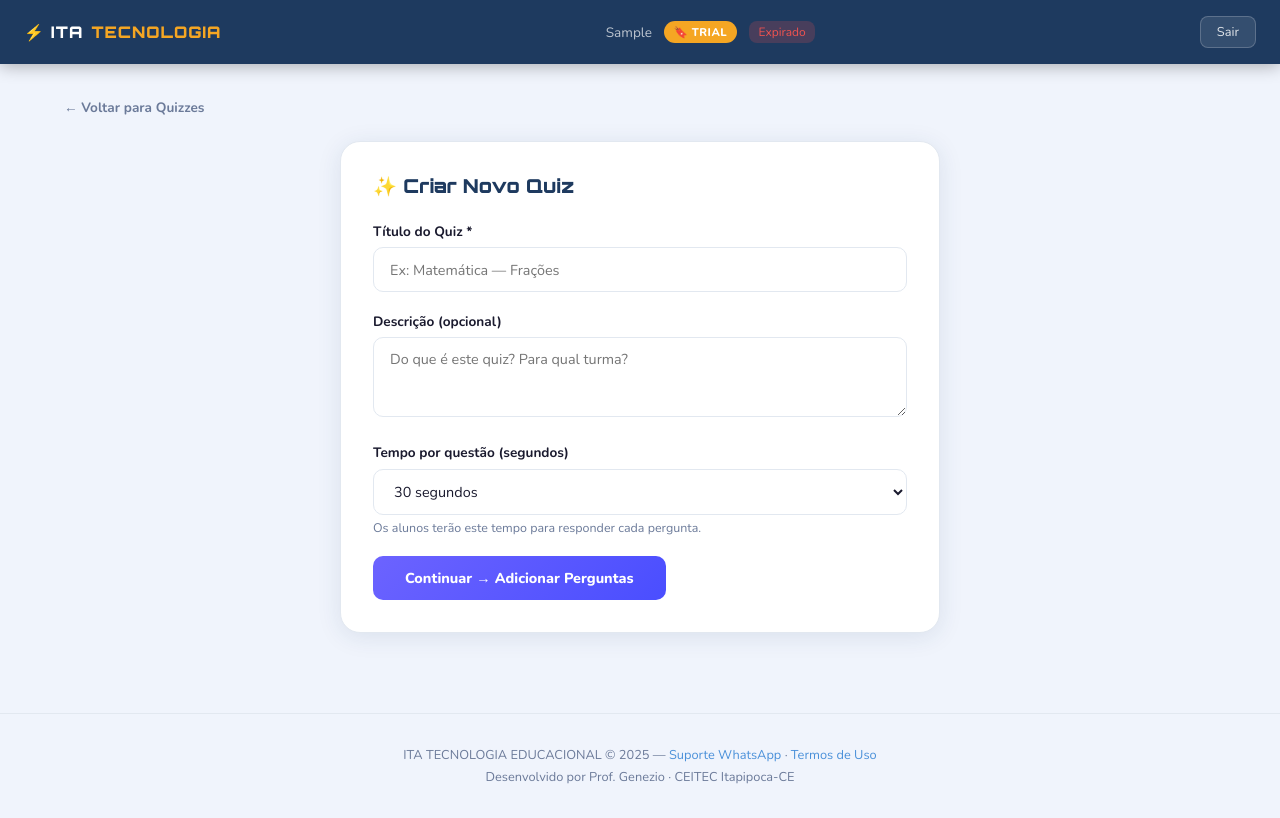
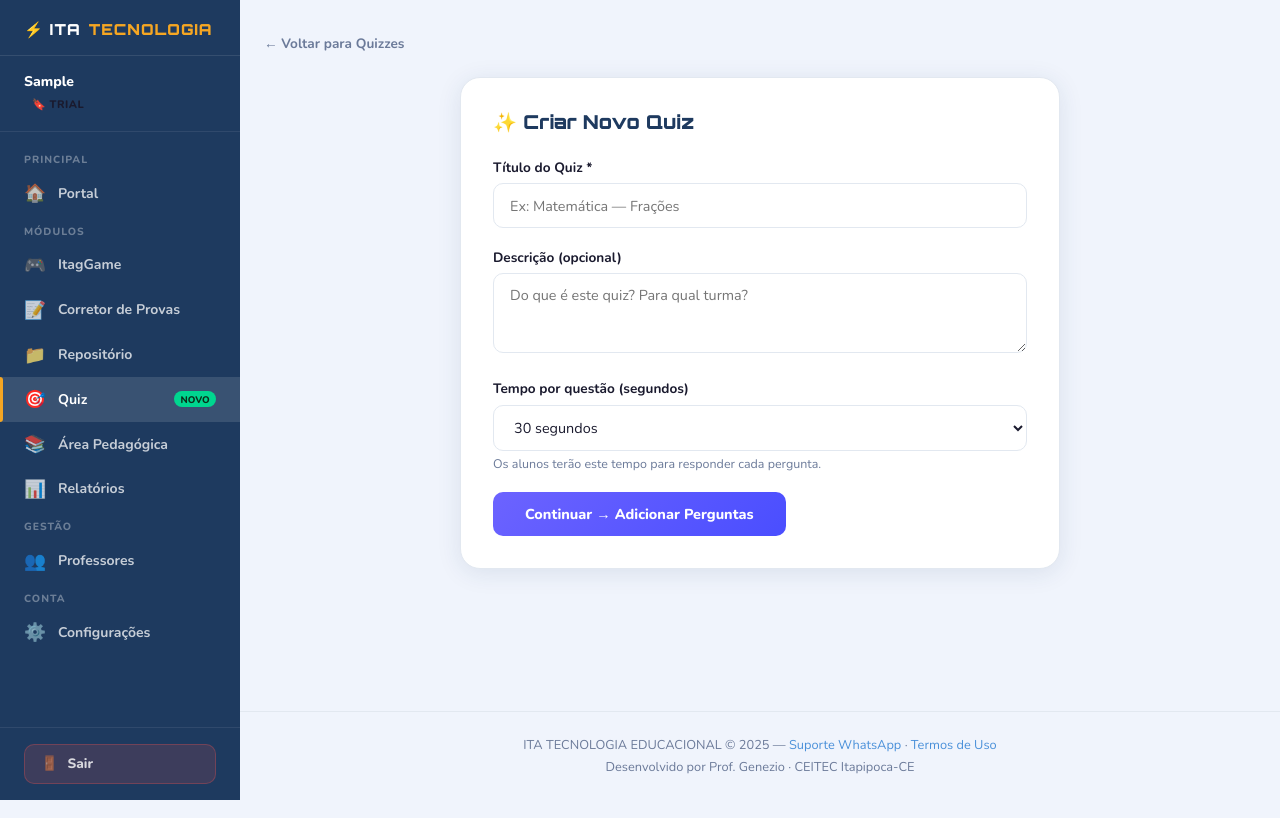
Before and after one commit to itagamificaedu-cpu/ceitec-id-sistem, a Django app: page /quiz/criar/ in a window 1280 px wide. Run offline with Django 5.2, Linux system fonts and the light colour scheme; the visitor is signed in with stand-in values (Sample User, id 1).

Commit message:
feat: adiciona sidebar de navegacao ao dashboard com todos os modulos
- Menu lateral fixo com ItagGame, Corretor, Repositório, Quiz, Pedagógico, Relatórios
- Item ativo destacado conforme a URL atual
- Badge "Novo" no Quiz
- Responsivo: colapsa em hamburger no mobile
- Sair no rodapé da sidebar

Co-Authored-By: Claude Sonnet 4.6 <noreply@anthropic.com>

```diff
--- a/plataforma/ita_core/templates/ita_core/base_portal.html
+++ b/plataforma/ita_core/templates/ita_core/base_portal.html
@@ -22,6 +22,7 @@
       --muted:         #6b7a99;
       --border:        #e2e8f0;
       --shadow:        0 4px 24px rgba(30,58,95,.10);
+      --sidebar-w:     240px;
     }
     *, *::before, *::after { box-sizing: border-box; margin: 0; padding: 0; }
     body {
@@ -29,86 +30,216 @@
       background: var(--bg);
       color: var(--text);
       min-height: 100vh;
+      display: flex;
     }
-    /* TOPBAR */
-    .topbar {
+
+    /* ── SIDEBAR ── */
+    .sidebar {
+      width: var(--sidebar-w);
+      min-height: 100vh;
       background: var(--azul-escuro);
-      padding: 0 1.5rem;
-      height: 64px;
       display: flex;
-      align-items: center;
-      justify-content: space-between;
-      position: sticky;
-      top: 0;
-      z-index: 100;
-      box-shadow: 0 2px 16px rgba(0,0,0,.3);
+      flex-direction: column;
+      position: fixed;
+      top: 0; left: 0; bottom: 0;
+      z-index: 200;
+      transition: transform .3s ease;
+      overflow-y: auto;
     }
-    .topbar-logo {
+    .sidebar-logo {
+      padding: 1.25rem 1.5rem 1rem;
       font-family: 'Orbitron', sans-serif;
       font-weight: 900;
-      font-size: 1rem;
+      font-size: .95rem;
       color: #fff;
       letter-spacing: 1px;
+      text-decoration: none;
       display: flex;
       align-items: center;
       gap: .5rem;
-      text-decoration: none;
+      border-bottom: 1px solid rgba(255,255,255,.1);
+      flex-shrink: 0;
     }
-    .topbar-logo span { color: var(--laranja); }
-    .topbar-center {
+    .sidebar-logo span { color: var(--laranja); }
+
+    /* Info do usuário */
+    .sidebar-user {
+      padding: 1rem 1.5rem;
+      border-bottom: 1px solid rgba(255,255,255,.08);
+      flex-shrink: 0;
+    }
+    .sidebar-user .user-name {
+      font-weight: 800;
+      font-size: .875rem;
+      color: #fff;
+      white-space: nowrap;
+      overflow: hidden;
+      text-overflow: ellipsis;
+    }
+    .sidebar-user .user-plano {
+      margin-top: .25rem;
+      display: inline-block;
+      font-size: .68rem;
+      font-weight: 800;
+      text-transform: uppercase;
+      letter-spacing: .5px;
+      padding: .15rem .5rem;
+      border-radius: 20px;
+    }
+    .sidebar-user .user-plano.trial    { background: #78909c; color: #fff; }
+    .sidebar-user .user-plano.professor{ background: var(--laranja); color: #fff; }
+    .sidebar-user .user-plano.escola   { background: var(--verde-ok); color: #0a2e1a; }
+
+    /* Seção de nav */
+    .sidebar-nav {
+      flex: 1;
+      padding: .75rem 0;
+      overflow-y: auto;
+    }
+    .nav-section-label {
+      padding: .5rem 1.5rem .25rem;
+      font-size: .65rem;
+      font-weight: 900;
+      text-transform: uppercase;
+      letter-spacing: 1px;
+      color: rgba(255,255,255,.35);
+    }
+    .nav-item {
       display: flex;
       align-items: center;
       gap: .75rem;
-      font-size: .85rem;
-      color: rgba(255,255,255,.7);
+      padding: .65rem 1.5rem;
+      color: rgba(255,255,255,.75);
+      text-decoration: none;
+      font-weight: 700;
+      font-size: .875rem;
+      transition: background .15s, color .15s;
+      position: relative;
+      cursor: pointer;
+      border: none;
+      background: none;
+      width: 100%;
+      text-align: left;
+      font-family: 'Nunito', sans-serif;
     }
-    .badge-plano {
+    .nav-item:hover { background: rgba(255,255,255,.08); color: #fff; }
+    .nav-item.ativo {
+      background: rgba(255,255,255,.12);
+      color: #fff;
+    }
+    .nav-item.ativo::before {
+      content: '';
+      position: absolute;
+      left: 0; top: 0; bottom: 0;
+      width: 3px;
+      background: var(--laranja);
+      border-radius: 0 4px 4px 0;
+    }
+    .nav-item .nav-icon { font-size: 1.1rem; flex-shrink: 0; width: 22px; text-align: center; }
+    .nav-item .nav-badge {
+      margin-left: auto;
       background: var(--laranja);
       color: #fff;
-      font-weight: 800;
-      font-size: .7rem;
-      padding: .2rem .6rem;
-      border-radius: 20px;
-      letter-spacing: .5px;
+      font-size: .6rem;
+      font-weight: 900;
+      padding: .1rem .4rem;
+      border-radius: 999px;
       text-transform: uppercase;
     }
-    .badge-plano.trial { background: #78909c; }
-    .badge-plano.escola { background: var(--verde-ok); color: #0a2e1a; }
-    .dias-restantes {
-      background: rgba(255,255,255,.12);
-      border-radius: 8px;
-      padding: .2rem .6rem;
-      font-size: .75rem;
+    .nav-item .nav-badge.novo { background: var(--verde-ok); color: #0a2e1a; }
+
+    /* Rodapé da sidebar */
+    .sidebar-footer {
+      padding: 1rem 1.5rem;
+      border-top: 1px solid rgba(255,255,255,.08);
+      flex-shrink: 0;
+    }
+    .btn-logout-side {
+      display: flex;
+      align-items: center;
+      gap: .6rem;
+      width: 100%;
+      padding: .6rem 1rem;
+      background: rgba(239,83,80,.15);
+      border: 1px solid rgba(239,83,80,.3);
+      border-radius: 10px;
       color: rgba(255,255,255,.8);
-    }
-    .dias-restantes.critico { color: var(--vermelho-err); background: rgba(239,83,80,.2); }
-    .topbar-right { display: flex; align-items: center; gap: 1rem; }
-    .btn-logout {
-      background: rgba(255,255,255,.1);
-      color: rgba(255,255,255,.85);
-      border: 1px solid rgba(255,255,255,.2);
-      padding: .35rem 1rem;
-      border-radius: 8px;
-      font-size: .8rem;
+      font-size: .85rem;
+      font-weight: 800;
       font-family: 'Nunito', sans-serif;
       cursor: pointer;
       text-decoration: none;
-      transition: all .2s;
+      transition: background .2s;
     }
-    .btn-logout:hover { background: rgba(239,83,80,.3); color: #fff; border-color: var(--vermelho-err); }
-    /* CONTEÚDO PRINCIPAL */
-    .main-content { padding: 2rem 1.5rem; max-width: 1200px; margin: 0 auto; }
-    /* CARDS */
+    .btn-logout-side:hover { background: rgba(239,83,80,.35); color: #fff; }
+
+    /* ── TOPBAR MOBILE ── */
+    .topbar-mobile {
+      display: none;
+      position: fixed;
+      top: 0; left: 0; right: 0;
+      height: 56px;
+      background: var(--azul-escuro);
+      z-index: 150;
+      align-items: center;
+      justify-content: space-between;
+      padding: 0 1rem;
+      box-shadow: 0 2px 16px rgba(0,0,0,.3);
+    }
+    .topbar-mobile .logo-mobile {
+      font-family: 'Orbitron', sans-serif;
+      font-weight: 900;
+      font-size: .85rem;
+      color: #fff;
+      text-decoration: none;
+    }
+    .topbar-mobile .logo-mobile span { color: var(--laranja); }
+    .btn-menu {
+      background: none;
+      border: none;
+      color: #fff;
+      font-size: 1.5rem;
+      cursor: pointer;
+      padding: .25rem;
+      line-height: 1;
+    }
+
+    /* Overlay mobile */
+    .sidebar-overlay {
+      display: none;
+      position: fixed;
+      inset: 0;
+      background: rgba(0,0,0,.5);
+      z-index: 190;
+    }
+    .sidebar-overlay.ativo { display: block; }
+
+    /* ── ÁREA PRINCIPAL ── */
+    .page-wrapper {
+      margin-left: var(--sidebar-w);
+      flex: 1;
+      min-width: 0;
+      display: flex;
+      flex-direction: column;
+    }
+    .main-content {
+      padding: 2rem 1.5rem;
+      max-width: 1200px;
+      margin: 0 auto;
+      width: 100%;
+      flex: 1;
+    }
+
+    /* ── COMPONENTES REUTILIZÁVEIS ── */
     .card {
       background: var(--card);
       border-radius: 16px;
       box-shadow: var(--shadow);
       border: 1px solid var(--border);
     }
-    /* TOAST */
     .toast-container {
       position: fixed;
-      top: 80px;
+      top: 1.25rem;
       right: 1.5rem;
       z-index: 9999;
       display: flex;
@@ -129,17 +260,16 @@
     .toast.warning { background: var(--amarelo-aviso); color: #3a2000; }
     .toast.info    { background: var(--azul-claro); color: #fff; }
     @keyframes slideIn { from { transform: translateX(120%); opacity:0; } to { transform: translateX(0); opacity:1; } }
-    /* FOOTER */
+
     .footer {
       text-align: center;
-      padding: 2rem 1rem;
+      padding: 1.5rem 1rem;
       color: var(--muted);
       font-size: .8rem;
       border-top: 1px solid var(--border);
-      margin-top: 3rem;
+      margin-top: 2rem;
     }
     .footer a { color: var(--azul-claro); text-decoration: none; }
-    /* BREADCRUMB */
     .breadcrumb {
       display: flex;
       align-items: center;
@@ -150,41 +280,97 @@
     }
     .breadcrumb a { color: var(--azul-claro); text-decoration: none; }
     .breadcrumb span { color: var(--text); font-weight: 700; }
-    @media (max-width: 640px) {
-      .topbar-center { display: none; }
-      .topbar-logo { font-size: .85rem; }
+
+    /* ── RESPONSIVO ── */
+    @media (max-width: 768px) {
+      .sidebar { transform: translateX(-100%); }
+      .sidebar.aberta { transform: translateX(0); }
+      .topbar-mobile { display: flex; }
+      .page-wrapper { margin-left: 0; padding-top: 56px; }
+      .main-content { padding: 1.25rem 1rem; }
     }
   </style>
   {% block extra_css %}{% endblock %}
 </head>
 <body>
 
-<!-- TOPBAR -->
-<header class="topbar">
-  <a href="/portal/" class="topbar-logo">⚡ ITA <span>TECNOLOGIA</span></a>
-
-  <div class="topbar-center">
-    {% if usuario %}
-      <span>{{ usuario.first_name|default:usuario.email }}</span>
-      {% if plano_atual %}
-        <span class="badge-plano {% if plano_atual == 'escola' %}escola{% elif plano_atual == 'trial' %}trial{% endif %}">
-          {% if plano_atual == 'escola' %}🏫 ESCOLA{% elif plano_atual == 'professor' %}🎓 PROFESSOR{% else %}🔖 TRIAL{% endif %}
-        </span>
-      {% endif %}
-      {% if dias_restantes is not None %}
-        <span class="dias-restantes {% if dias_restantes <= 5 %}critico{% endif %}">
-          {% if dias_restantes > 0 %}{{ dias_restantes }} dia{{ dias_restantes|pluralize:"s" }} restante{{ dias_restantes|pluralize:"s" }}{% else %}Expirado{% endif %}
-        </span>
-      {% endif %}
-    {% endif %}
+<!-- TOPBAR MOBILE -->
+<div class="topbar-mobile">
+  <a href="/portal/" class="logo-mobile">⚡ ITA <span>TECNOLOGIA</span></a>
+  <button class="btn-menu" onclick="toggleSidebar()" aria-label="Menu">☰</button>
 </div>
 
-  <div class="topbar-right">
+<!-- OVERLAY MOBILE -->
+<div class="sidebar-overlay" id="overlay" onclick="toggleSidebar()"></div>
+
+<!-- ── SIDEBAR ── -->
+<aside class="sidebar" id="sidebar">
+
+  <a href="/portal/" class="sidebar-logo">⚡ ITA <span>TECNOLOGIA</span></a>
+
   {% if usuario %}
-      <a href="/logout/" class="btn-logout">Sair</a>
+  <div class="sidebar-user">
+    <div class="user-name">{{ usuario.first_name|default:usuario.email }}</div>
+    <span class="user-plano {{ plano_atual|default:'trial' }}">
+      {% if plano_atual == 'escola' %}🏫 Escola
+      {% elif plano_atual == 'professor' %}🎓 Professor
+      {% else %}🔖 Trial{% endif %}
+    </span>
+  </div>
   {% endif %}
+
+  <nav class="sidebar-nav">
+
+    <div class="nav-section-label">Principal</div>
+    <a href="/portal/" class="nav-item {% if request.path == '/portal/' %}ativo{% endif %}">
+      <span class="nav-icon">🏠</span> Portal
+    </a>
+
+    <div class="nav-section-label">Módulos</div>
+    <a href="/itagame/" class="nav-item {% if '/itagame/' in request.path %}ativo{% endif %}">
+      <span class="nav-icon">🎮</span> ItagGame
+    </a>
+    <a href="/corretor/" class="nav-item {% if '/corretor/' in request.path %}ativo{% endif %}">
+      <span class="nav-icon">📝</span> Corretor de Provas
+    </a>
+    <a href="/ferramentas/" class="nav-item {% if '/ferramentas/' in request.path %}ativo{% endif %}">
+      <span class="nav-icon">📁</span> Repositório
+    </a>
+    <a href="/quiz/" class="nav-item {% if '/quiz/' in request.path %}ativo{% endif %}">
+      <span class="nav-icon">🎯</span> Quiz
+      <span class="nav-badge novo">Novo</span>
+    </a>
+    <a href="/pedagogico/" class="nav-item {% if '/pedagogico/' in request.path %}ativo{% endif %}">
+      <span class="nav-icon">📚</span> Área Pedagógica
+    </a>
+    <a href="/relatorios/" class="nav-item {% if '/relatorios/' in request.path %}ativo{% endif %}">
+      <span class="nav-icon">📊</span> Relatórios
+    </a>
+
+    {% if usuario and usuario.is_staff or usuario and usuario.is_superuser %}
+    <div class="nav-section-label">Gestão</div>
+    <a href="/gestao-professores/" class="nav-item {% if '/gestao-professores/' in request.path %}ativo{% endif %}">
+      <span class="nav-icon">👥</span> Professores
+    </a>
+    {% endif %}
+
+    <div class="nav-section-label">Conta</div>
+    <a href="/accounts/perfil/" class="nav-item {% if '/accounts/perfil/' in request.path %}ativo{% endif %}">
+      <span class="nav-icon">⚙️</span> Configurações
+    </a>
+
+  </nav>
+
+  <div class="sidebar-footer">
+    <a href="/logout/" class="btn-logout-side">
+      <span>🚪</span> Sair
+    </a>
   </div>
-</header>
+
+</aside>
+
+<!-- ── CONTEÚDO PRINCIPAL ── -->
+<div class="page-wrapper">
 
   <!-- TOASTS -->
   <div class="toast-container" id="toasts">
@@ -195,12 +381,10 @@
     {% endif %}
   </div>
 
-<!-- CONTEÚDO -->
   <main class="main-content">
     {% block content %}{% endblock %}
   </main>
 
-<!-- FOOTER -->
   <footer class="footer">
     <p>ITA TECNOLOGIA EDUCACIONAL &copy; 2025 &mdash;
        <a href="https://wa.me/5588999999999" target="_blank">Suporte WhatsApp</a> &middot;
@@ -209,7 +393,23 @@
     <p style="margin-top:.25rem">Desenvolvido por Prof. Genezio &middot; CEITEC Itapipoca-CE</p>
   </footer>
 
+</div>
+
 <script>
+  function toggleSidebar() {
+    document.getElementById('sidebar').classList.toggle('aberta');
+    document.getElementById('overlay').classList.toggle('ativo');
+  }
+
+  // Marca item ativo com base na URL atual
+  const path = window.location.pathname;
+  document.querySelectorAll('.nav-item').forEach(item => {
+    const href = item.getAttribute('href');
+    if (href && href !== '/portal/' && path.startsWith(href)) {
+      item.classList.add('ativo');
+    }
+  });
+
   // Auto-remove toasts
   setTimeout(() => {
     document.querySelectorAll('.toast').forEach(t => {
```
Lines whose indentation alone changed are shown as unchanged.
